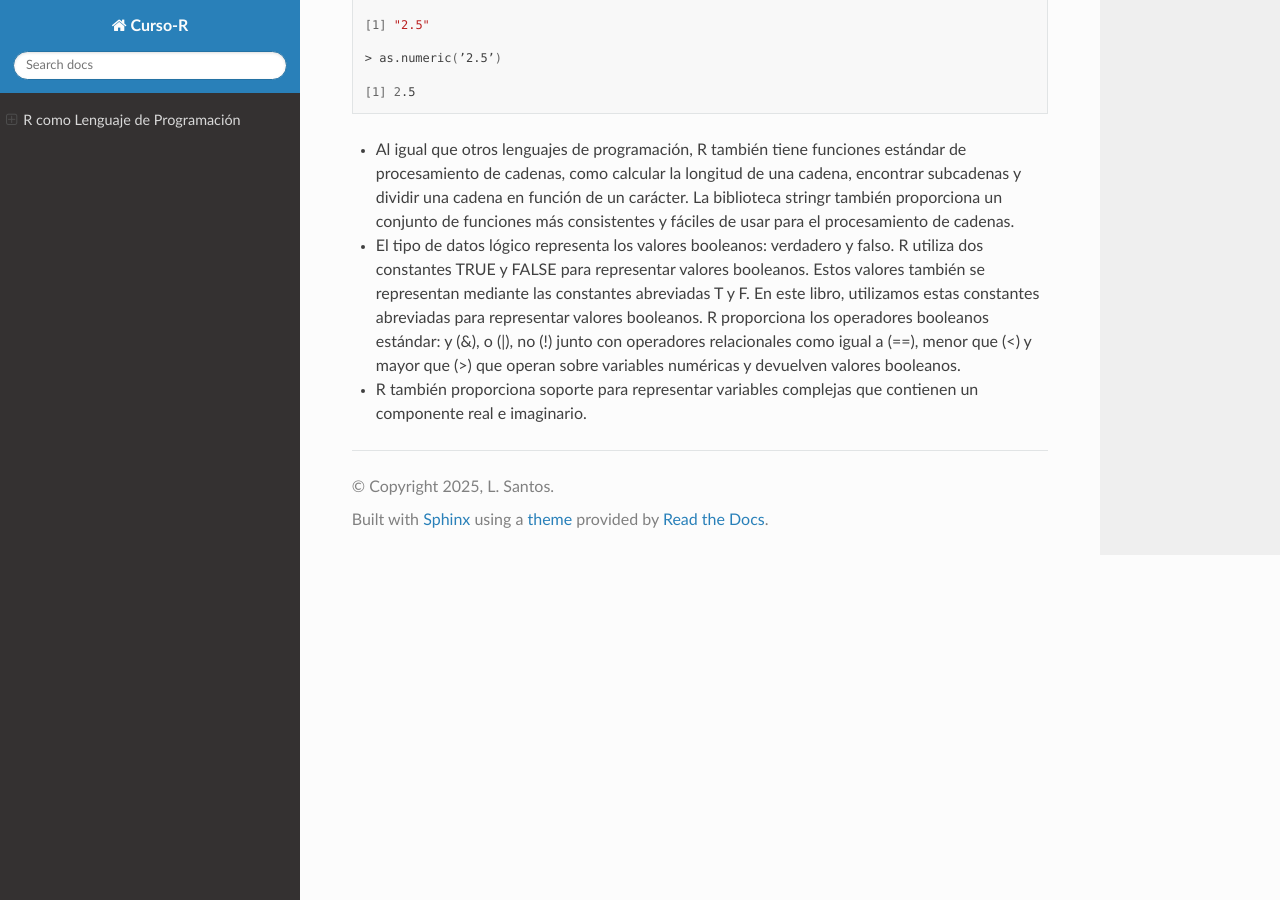
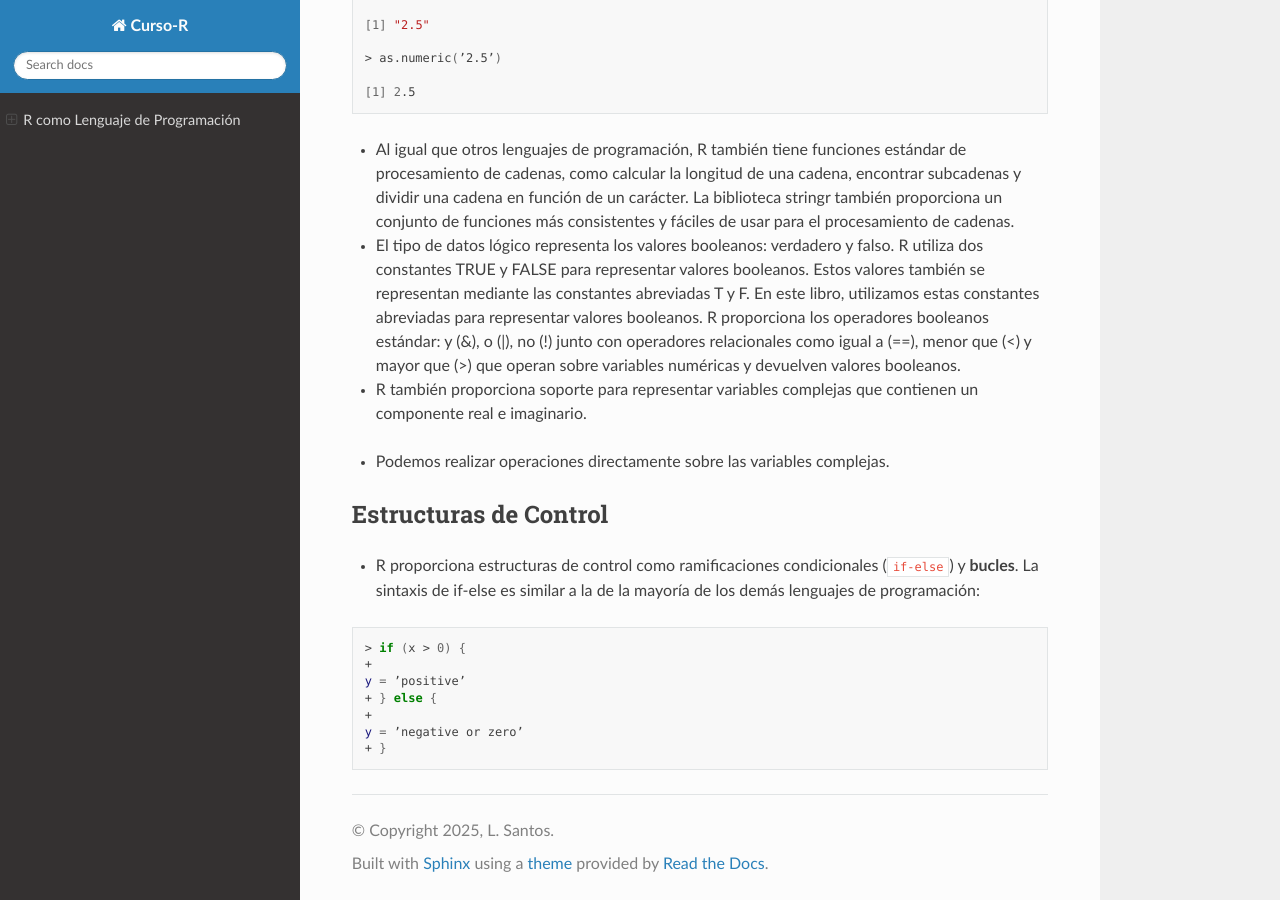
Before and after one commit to matecom57/santosg57-curso-r, a Sphinx documentation site: the page built from docs/source/Clase-03/clase-03.rst, in a window 1280 px wide and 900 px high, scrolled down 4051 px. Built offline with Sphinx 7.4.7 and the Read the Docs theme 3.1.0, drawn with Linux system fonts in a browser that asks for light colours.

```diff
--- a/docs/source/Clase-03/clase-03.rst
+++ b/docs/source/Clase-03/clase-03.rst
@@ -185,3 +185,26 @@ Podemos convertir variables de numéricas a enteras utilizando la función ``as.
 .. code: Bash
 
    > z = 2 + 3i
+
+* Podemos realizar operaciones directamente sobre las variables complejas.
+
+.. code: Bash
+
+   > z^2
+
+   [1] -5+12i
+
+Estructuras de Control
+----------------------
+
+* R proporciona estructuras de control como ramificaciones condicionales (``if-else``) y **bucles**. La sintaxis de if-else es similar a la de la mayoría de los demás lenguajes de programación:
+
+.. code:: Bash
+
+   > if (x > 0) {
+   +
+   y = ’positive’
+   + } else {
+   +
+   y = ’negative or zero’
+   + }
```
